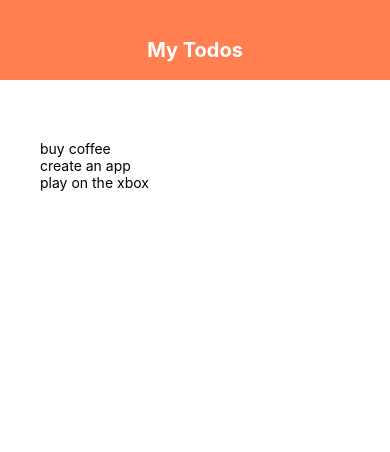
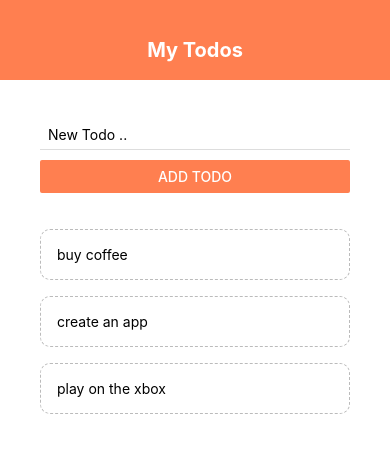
Before and after one commit to StephenSandini/HoneyDoList_ReactNative, a React Native app: screen / in a window 390 px wide. Shown: the top 452 px of the page. Built offline with nearby package versions, Linux system fonts and the light colour scheme.

Commit message:
todolist - adding/validating/alerts

```diff
--- a/App.js
+++ b/App.js
@@ -1,6 +1,8 @@
 import React, { useState } from 'react';
-import { StyleSheet, Text, View, FlatList} from 'react-native';
+import { StyleSheet, Text, View, FlatList, Alert} from 'react-native';
 import Header from './components/header.js';
+import TodoItem from './components/todoItem.js';
+import AddTodo from './components/addTodo.js';
 
 export default function App() {
   const [todos, setTodos] = useState([
@@ -9,16 +11,39 @@
     {text:'play on the xbox', key:'3'},
   ]);
 
+  const pressHandler = (key) => {
+    setTodos((prevTodos) => {
+      return prevTodos.filter(todo => todo.key != key);
+    })
+  }
+
+  const submitHandler = (text) => {
+    if(text.length > 2){
+      setTodos((prevTodos) => {
+        return [
+          {text: text, key: Math.random().toString()},
+          ...prevTodos
+        ];
+      });
+    } else {
+      Alert.alert('OOPS!', 'Todos must be over 2 chars long.', [
+        {text: 'Understood', onPress: () => console.log('alert closed')}
+      ]);
+    }
+
+
+  }
+
   return (
     <View style={styles.container}>
       <Header />
       <View style={styles.content}>
-        {/* to do form*/}
+        <AddTodo submitHandler={submitHandler}/>
         <View style={styles.list}>
           <FlatList
             data={todos}
             renderItem={({item}) => (
-              <Text>{item.text}</Text>
+            <TodoItem item={item} pressHandler={pressHandler}/>
             )}
           />
         </View>
--- /dev/null
+++ b/components/addTodo.js
@@ -0,0 +1,34 @@
+import React, {useState} from 'react';
+import { StyleSheet, View, Text, TextInput, Button} from 'react-native';
+
+export default function AddTodo({submitHandler}) {
+
+    const [text, setText] = useState();
+
+    const changeHandler = (val) => {
+        setText(val)
+    }
+
+
+
+    return (
+        <View>
+            <TextInput
+                style={styles.input}
+                placeholder='New Todo ..'
+                onChangeText = {changeHandler}
+            />
+            <Button onPress={() => submitHandler(text)}title='Add Todo' color='coral' />
+        </View>
+    )
+}
+
+const styles = StyleSheet.create({
+    input: {
+        marginBottom: 10,
+        paddingHorizontal: 8,
+        paddingVertical: 6,
+        borderBottomWidth: 1,
+        borderBottomColor: '#ddd',
+    }
+})
--- /dev/null
+++ b/components/todoItem.js
@@ -0,0 +1,22 @@
+import React from 'react';
+import { StyleSheet, Text, TouchableOpacity} from 'react-native';
+
+export default function TodoItem({item, pressHandler}) {
+
+    return (
+        <TouchableOpacity onPress={() => pressHandler(item.key)}>
+            <Text style={styles.item}>{item.text}</Text>
+        </TouchableOpacity>
+    )
+}
+
+const styles = StyleSheet.create({
+    item: {
+        padding: 16,
+        marginTop: 16,
+        borderColor: '#bbb',
+        borderWidth: 1,
+        borderStyle: 'dashed',
+        borderRadius: 10,
+    }
+})
```
